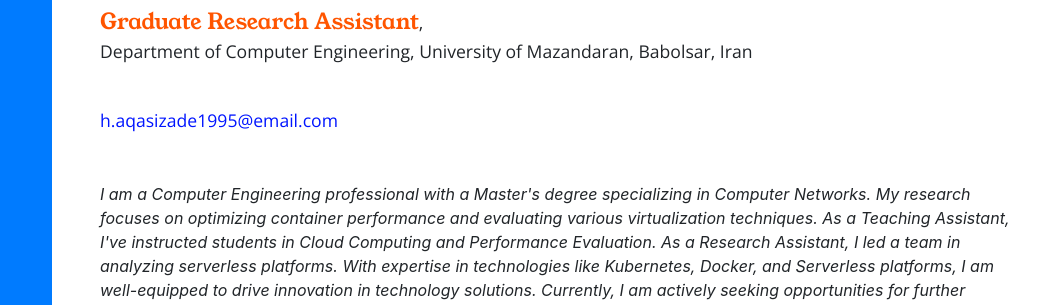
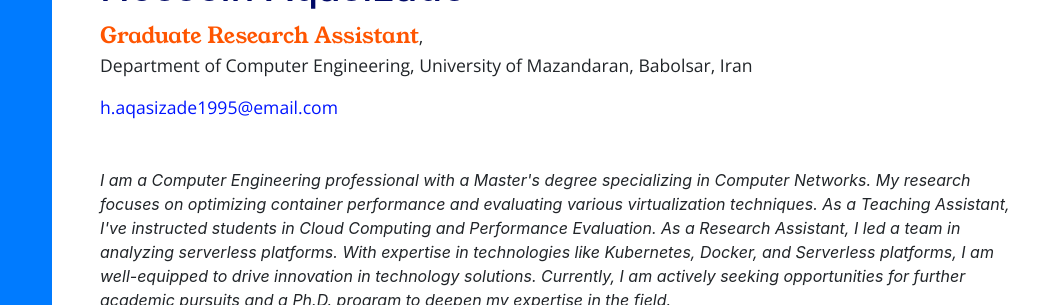
Before and after one commit to aqasiz/aqasiz.github.io, a website with bundled scripts: page index.html in a window 1280 px wide. Shown: the part 206-511 px from the top of the page, 220-1280 px from the left. Built offline with nearby package versions, Linux system fonts and the light colour scheme; a web font is replaced by a local one.

Commit message:
Update index.html

```diff
--- a/index.html
+++ b/index.html
@@ -88,7 +88,7 @@
           <div class="subheading mb-5">
             <span style="color: rgb(255, 85, 0); font-size: 1.25em; font-family: 'Young Serif' ">Graduate Research Assistant</span>,<br><p>Department of Computer Engineering,
             University of Mazandaran, Babolsar, Iran</p>
-            <br><a href="mailto:h.aqasizade1995@email.com", style="color: rgb(0, 21, 255); font-size: 1em ">h.aqasizade1995@email.com</a>
+            <a href="mailto:h.aqasizade1995@email.com", style="color: rgb(0, 21, 255); font-size: 1em ">h.aqasizade1995@email.com</a>
           </div>
           <p class="mb-5"><em>I am a Computer Engineering professional with a Master's degree specializing in Computer Networks. My research focuses on optimizing container performance and evaluating various virtualization techniques. As a Teaching Assistant, I've instructed students in Cloud Computing and Performance Evaluation. As a Research Assistant, I led a team in analyzing serverless platforms. With expertise in technologies like Kubernetes, Docker, and Serverless platforms, I am well-equipped to drive innovation in technology solutions. Currently, I am actively seeking opportunities for further academic pursuits and a Ph.D. program to deepen my expertise in the field.</em></p>
 
```
